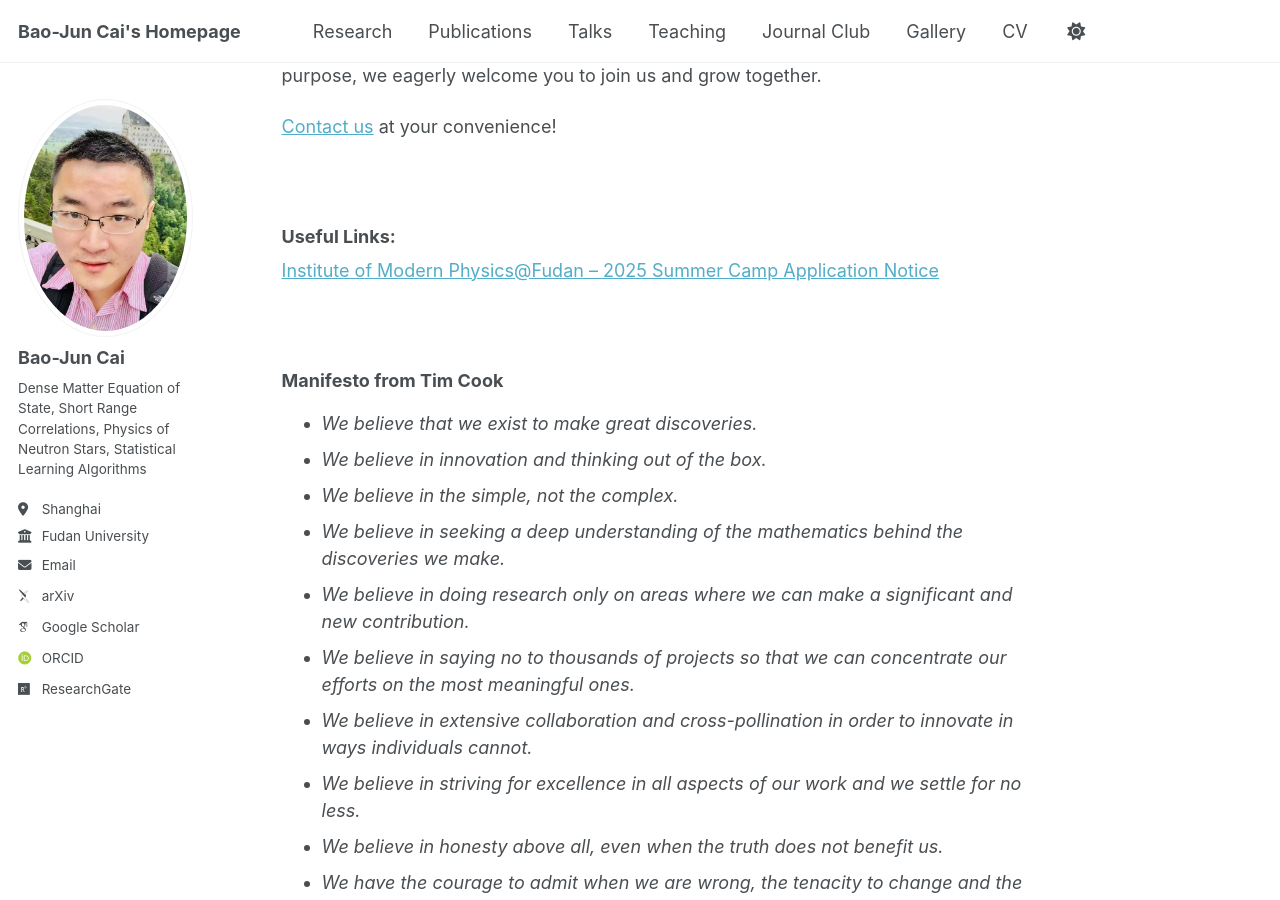
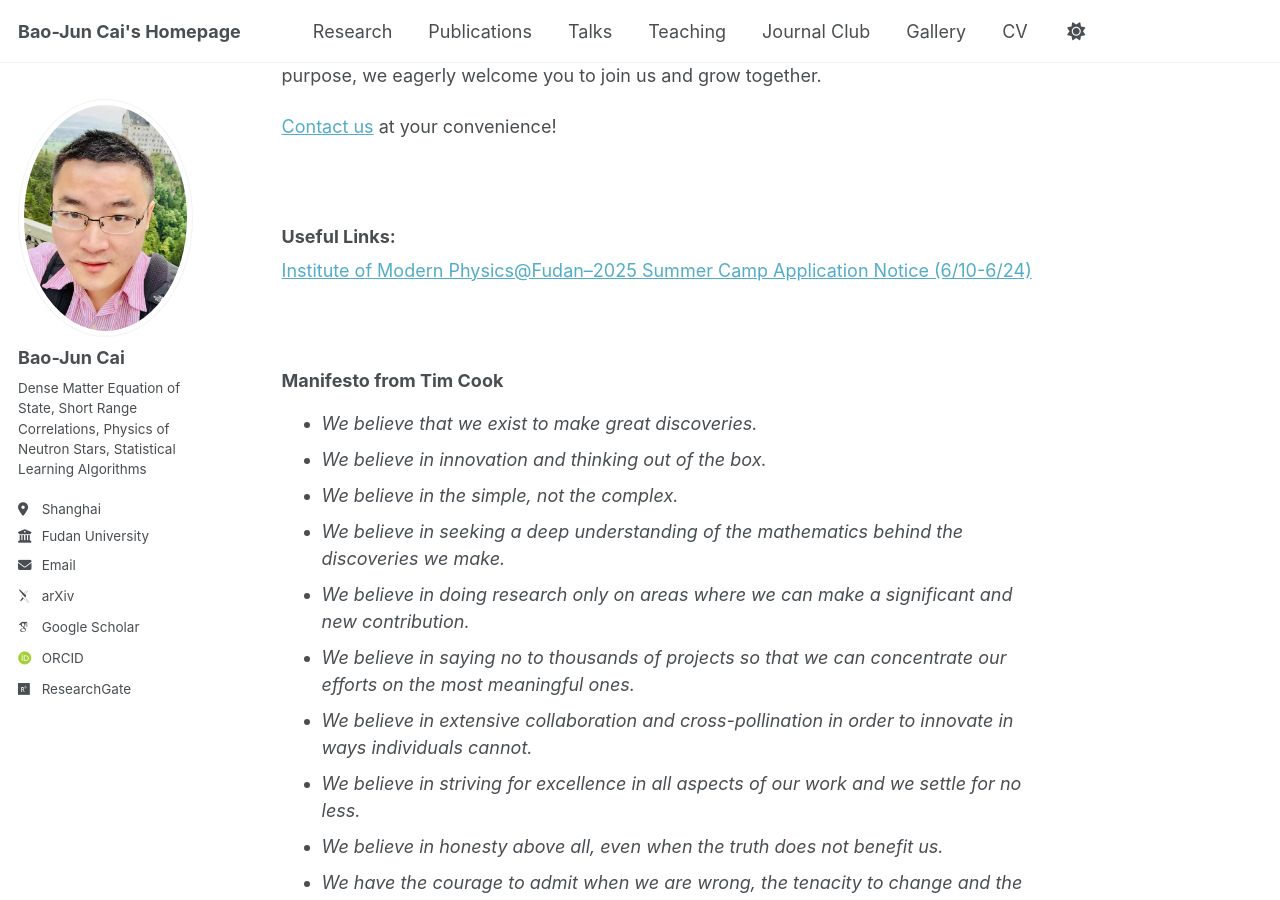
Before and after one commit to bjcai-phys/bjcai-phys.github.io, a Jekyll site: the page built from _pages/about.md, in a window 1280 px wide and 900 px high, scrolled down 1501 px. Built offline with Jekyll 4.4.1, drawn with Linux system fonts in a browser that asks for light colours; some web fonts are replaced.

Commit message:
Update about.md

```diff
--- a/_pages/about.md
+++ b/_pages/about.md
@@ -26,7 +26,7 @@ We believe science thrives on **curiosity**, **focus**, **collaboration**, and *
 <br>
 
 ### Useful Links:
-[Institute of Modern Physics@Fudan – 2025 Summer Camp Application Notice](https://mp.weixin.qq.com/s/CjNtUoCTWvhyMr-NTT-sAA)
+[Institute of Modern Physics@Fudan–2025 Summer Camp Application Notice (6/10-6/24)](https://mp.weixin.qq.com/s/CjNtUoCTWvhyMr-NTT-sAA)
 
 <br>
 
```
